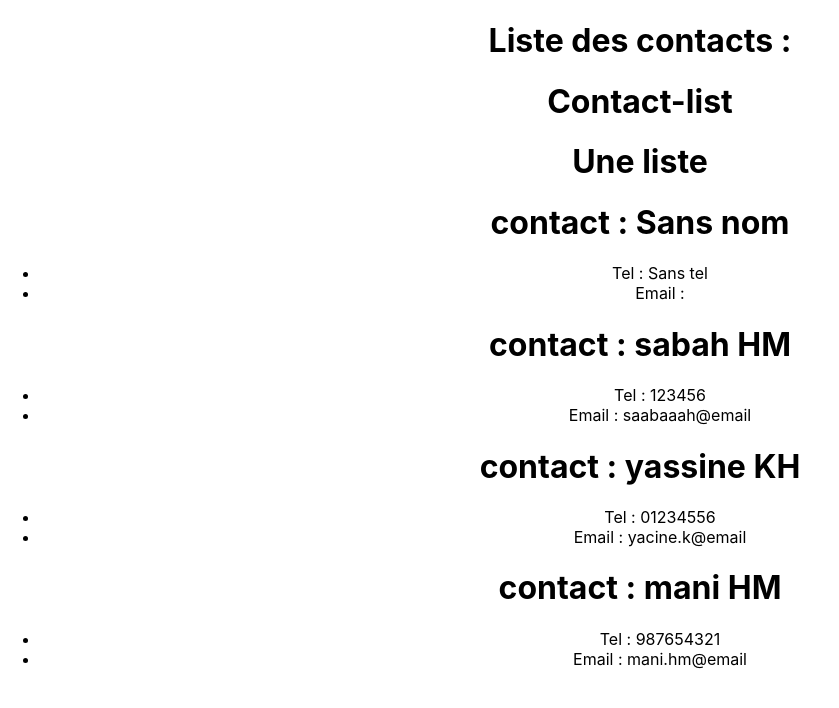
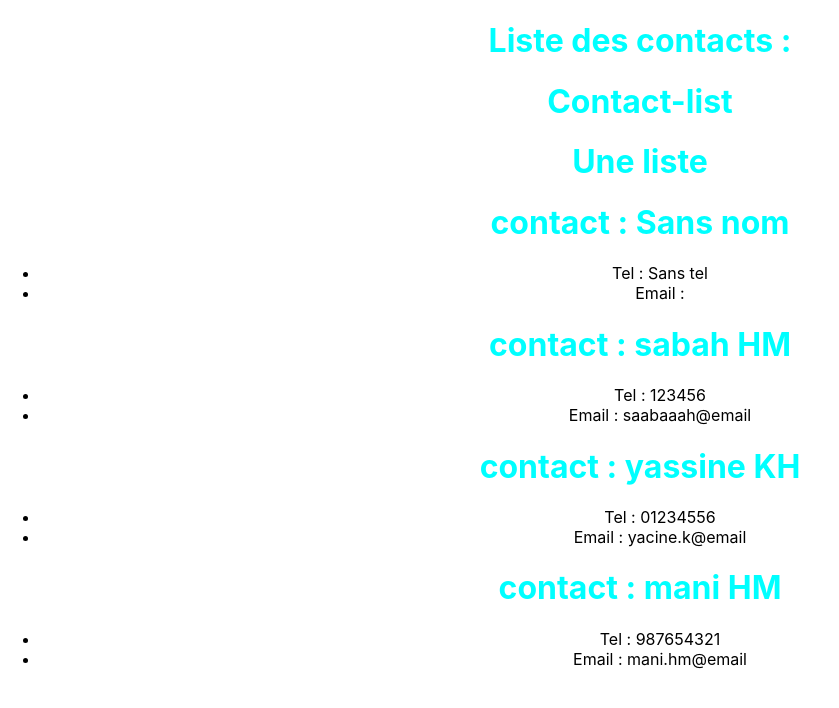
Before and after one commit to saabaaah/react_customer_panel, a React (Create React App) app: page / in a window 1280 px wide. Shown: the top 708 px of the page, without its empty margins (0-839 px from the left). Built offline with nearby package versions, Linux system fonts and the light colour scheme.

Commit message:
[deve]: + style css

```diff
--- a/src/App.js
+++ b/src/App.js
@@ -1,8 +1,9 @@
 import React, {Component} from 'react';
 import logo from './logo.svg';
 import './App.css';
+import Navbar from './components/navbar/Navbar';
 import Contact from './components/contact/Contact';
-import Navbar from './components/navbar/Navbar';
+
 
 class App extends Component {
 
--- /dev/null
+++ b/src/components/contact/contact.css
@@ -0,0 +1,4 @@
+
+h3 {
+    color: grey;
+}
--- a/src/components/navbar/Navbar.js
+++ b/src/components/navbar/Navbar.js
@@ -1,6 +1,6 @@
 import React from 'react'
 import PropTypes from 'prop-types'
-
+import './navbar.css'
 
 const Navbar = (props) => {
     const {titre} = props;
--- /dev/null
+++ b/src/components/navbar/navbar.css
@@ -0,0 +1,3 @@
+h1 {
+    color: aqua;
+}
```
Also changed, not shown: 1 other file (tests, documents, lock files or other folders).
